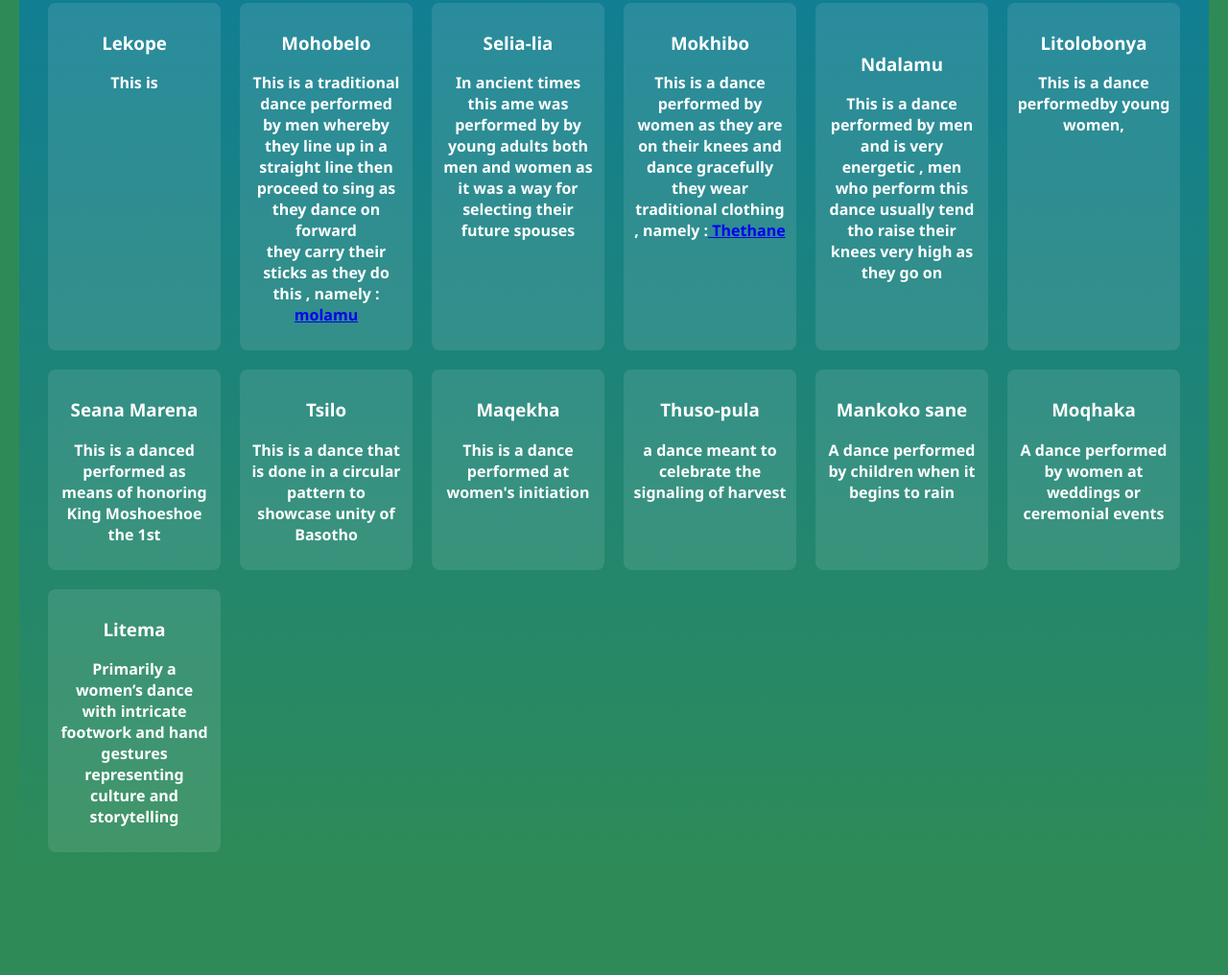
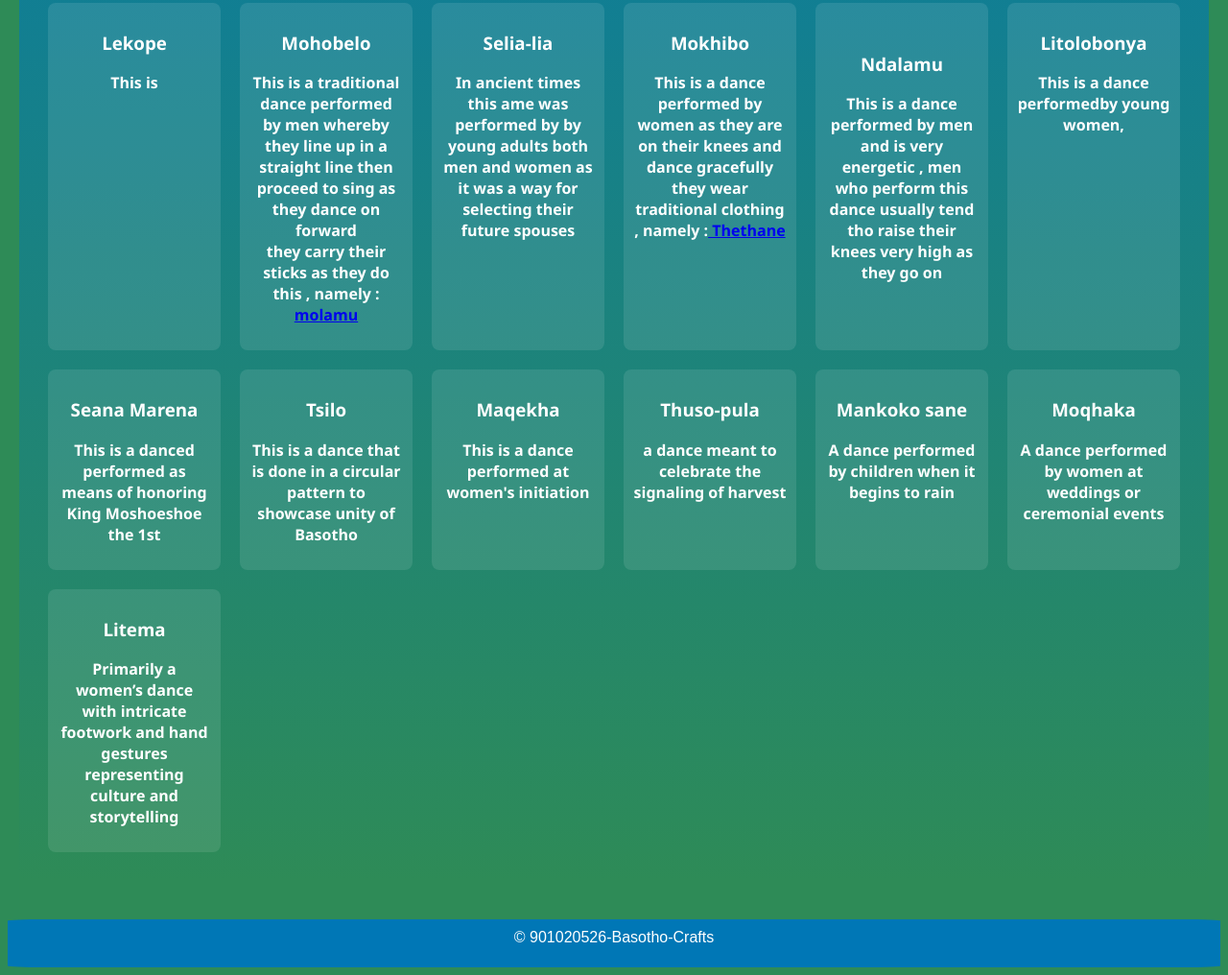
Before and after one commit to LENKA160/Basotho-Heritage-page, a plain HTML site: page music.html in a window 1280 px wide. Shown: the part 1294-2310 px from the top of the page at 96% size. Before the commit the page ends 2252 px from the top, so only its background shows below. Drawn offline with Linux system fonts and the light colour scheme.

Commit message:
Update music.html

```diff
--- a/music.html
+++ b/music.html
@@ -158,4 +158,8 @@
 
 
 </body>
+  <footer>
+	<p>&copy 901020526-Basotho-Crafts</p>
+</footer>
+
 </html>
```
